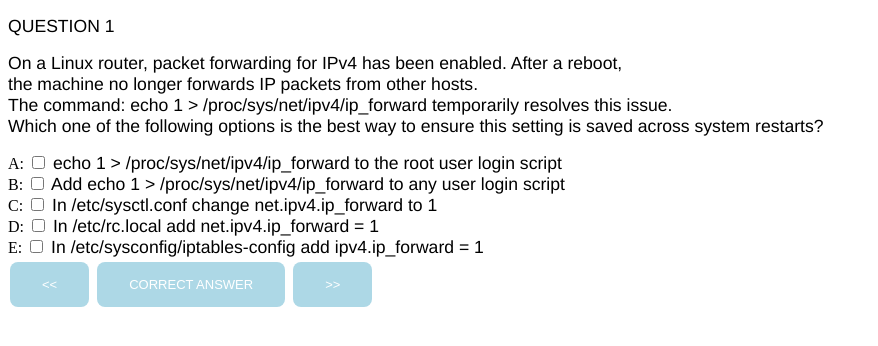
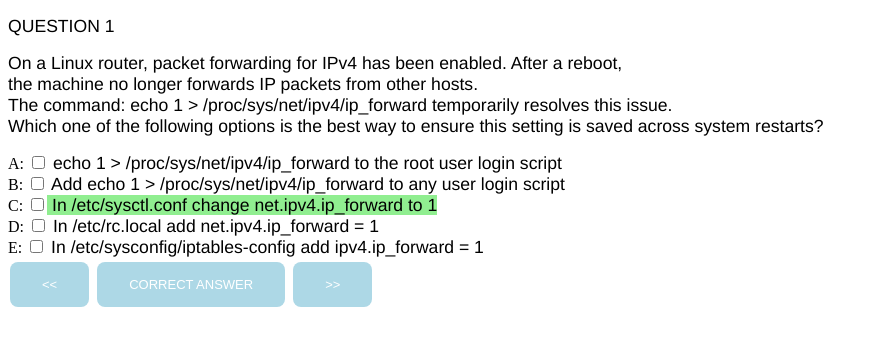
Before and after one commit to topoi/topoi.github.io, a plain HTML site: page LPIC2-2.html in a window 1280 px wide. Both pictures are taken after a click on the button "CORRECT ANSWER". Shown: the whole page, without its empty margins (0-878 px from the left). Drawn offline with nearby package versions, Linux system fonts and the light colour scheme.

Commit message:
Add files via upload

```diff
--- a/LPIC2-2.html
+++ b/LPIC2-2.html
@@ -62,8 +62,17 @@
 		 }
              });
 
+	  $("#answer").click(function(event){
+		    alert(par)
+		     $.getJSON('question.json', function(emp) {
+			 if (emp[par].type == "1")
+			 {
+                             $('#single').css("opacity", "1")
+			 } else {
+			     $(emp[par].corr_answer).css("background-color", "lightgreen")}
+		   });
+		 });
 
-            par=0
             $("#fetch").click(function(event){
 	     par=par+1
              $.getJSON('question.json', function(emp) {
@@ -89,7 +98,8 @@
 		 }
              });
 
-		 $("#answer").click(function(event){
+		$("#answer").click(function(event){
+
 		     $.getJSON('question.json', function(emp) {
 			 if (emp[par].type == "1")
 			 {
```
